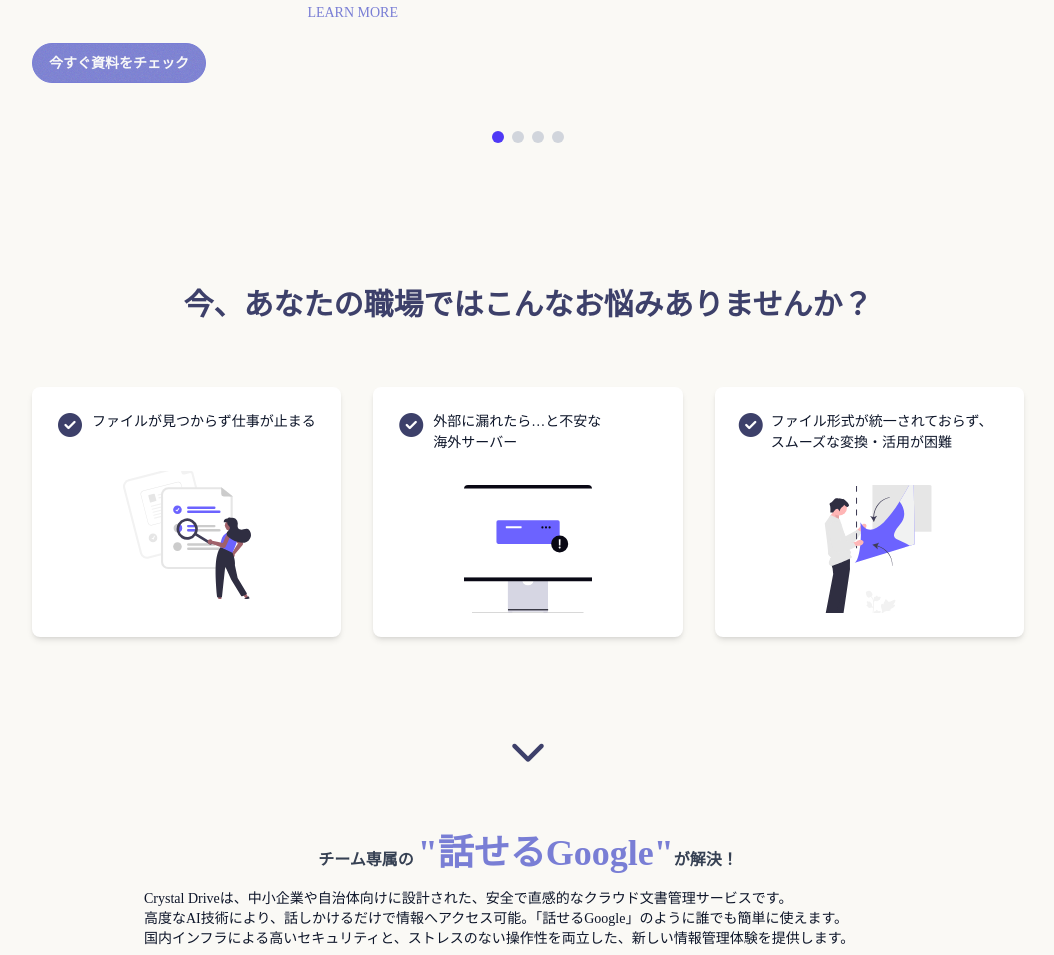
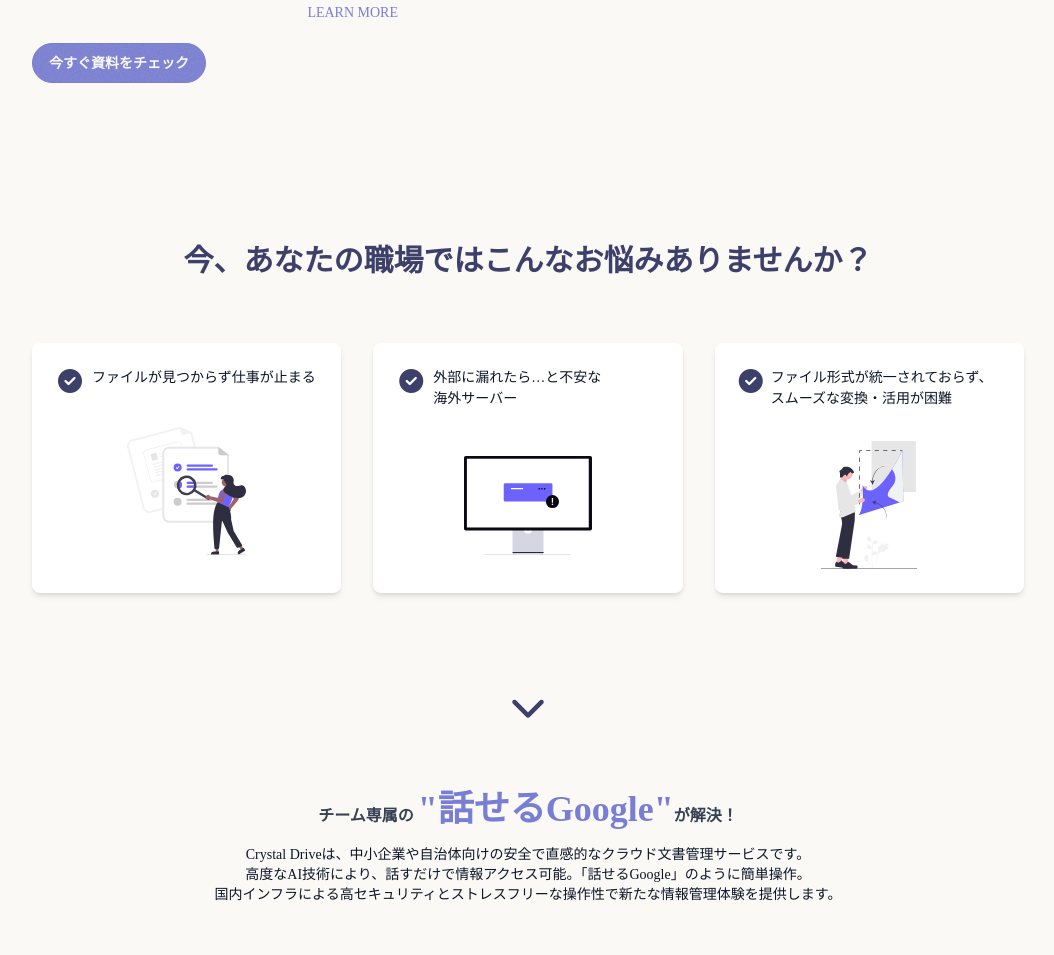
Before and after one commit to Rina-Koyasu/CrystalDrive, a website: page index.html in a window 1280 px wide. Shown: the part 477-1432 px from the top of the page, without its empty margins (112-1166 px from the left). Drawn offline with Linux system fonts and the light colour scheme.

Commit message:
initial commit

```diff
--- a/index.html
+++ b/index.html
@@ -54,16 +54,10 @@
               <button class="btn btn-primary mb-4">今すぐ資料をチェック</button></a>
           </div>
         </div>
-        <div class="w-full md:w-1/2 ">
+        <div class="w-full md:w-1/2 bg-white">
           <img src="./src/assets/images/hero_undraw_working_n9u0.svg" alt="Business person working"
             class="rounded-lg border-2 border-gray-200">
         </div>
-      </div>
-      <div class="flex justify-center mt-8 space-x-2">
-        <button class="w-3 h-3 rounded-full bg-indigo-600"></button>
-        <button class="w-3 h-3 rounded-full bg-gray-300"></button>
-        <button class="w-3 h-3 rounded-full bg-gray-300"></button>
-        <button class="w-3 h-3 rounded-full bg-gray-300"></button>
       </div>
     </div>
   </section>
@@ -90,7 +84,7 @@
             <figure class="flex justify-center">
               <div class="w-32 h-32 rounded overflow-hidden">
                 <img src="src/assets/images/1-1_undraw_file-searching_2ne8.svg" alt="困っている様子"
-                  class="w-full h-full object-cover" />
+                  class="w-full h-full object-contain" />
               </div>
             </figure>
           </div>
@@ -110,7 +104,7 @@
             <figure class="flex justify-center">
               <div class="w-32 h-32 rounded overflow-hidden">
                 <img src="src/assets/images/1-2_undraw_server-error_syuz.svg" alt="不安なストレージ"
-                  class="w-full h-full object-cover" />
+                  class="w-full h-full object-contain" />
               </div>
             </figure>
           </div>
@@ -130,7 +124,7 @@
             <figure class="flex justify-center">
               <div class="w-32 h-32 rounded overflow-hidden">
                 <img src="src/assets/images/1-3_undraw_convert_dgkv.svg" alt="ファイル形式の問題"
-                  class="w-full h-full object-cover" />
+                  class="w-full h-full object-contain" />
               </div>
             </figure>
           </div>
@@ -148,10 +142,10 @@
           class="text-4xl font-bold text-primary">"話せるGoogle"</span><span
           class="text-center mb-4 font-bold text-gray-700">が解決！</span></h2>
 
-      <p class="text-sm mb-16 max-w-3xl mx-auto">
-        Crystal Driveは、中小企業や自治体向けに設計された、安全で直感的なクラウド文書管理サービスです。<br>
-        高度なAI技術により、話しかけるだけで情報へアクセス可能。「話せるGoogle」のように誰でも簡単に使えます。<br>
-        国内インフラによる高いセキュリティと、ストレスのない操作性を両立した、新しい情報管理体験を提供します。
+      <p class="text-sm text-center mb-16 max-w-3xl mx-auto ">
+        Crystal Driveは、中小企業や自治体向けの安全で直感的なクラウド文書管理サービスです。<br>
+        高度なAI技術により、話すだけで情報アクセス可能。「話せるGoogle」のように簡単操作。<br>
+        国内インフラによる高セキュリティとストレスフリーな操作性で新たな情報管理体験を提供します。
       </p>
 
       <div class="flex flex-col md:flex-row gap-8 items-center mb-6">
@@ -160,7 +154,7 @@
 
       <!-- POINT 01 -->
       <div class="flex flex-col md:flex-row gap-8 items-center mb-10">
-        <div class="border border-gray-300 p-4 w-full md:w-1/3">
+        <div class="border border-gray-300 p-4 w-full md:w-1/3 bg-white">
           <div class="aspect-square flex items-center justify-center">
             <div class="rounded overflow-hidden">
               <img src="src/assets/images/1_undraw_podcast_0ioh.svg" alt="「話せるAI」"
@@ -183,7 +177,7 @@
 
       <!-- POINT 02 -->
       <div class="flex flex-col md:flex-row gap-8 items-center mb-10">
-        <div class="border border-gray-300 p-4 w-full md:w-1/3">
+        <div class="border border-gray-300 p-4 w-full md:w-1/3 bg-white">
           <div class="aspect-square  flex items-center justify-center">
             <div class="rounded overflow-hidden">
               <img src="src/assets/images/2_japan.png" alt="japan" class="w-full h-full object-contain" />
@@ -205,7 +199,7 @@
 
       <!-- POINT 03 -->
       <div class="flex flex-col md:flex-row gap-8 items-center mb-10">
-        <div class="border border-gray-300 p-4 w-full md:w-1/3">
+        <div class="border border-gray-300 p-4 w-full md:w-1/3 bg-white">
           <div class="aspect-square  flex items-center justify-center">
             <div class="rounded overflow-hidden">
               <img src="src/assets/images/3_undraw_cloud-docs_6cpw.svg" alt="データポータビリティ"
@@ -227,7 +221,7 @@
 
       <!-- POINT 04 -->
       <div class="flex flex-col md:flex-row gap-8 items-center mb-10">
-        <div class="border border-gray-300 p-4 w-full md:w-1/3">
+        <div class="border border-gray-300 p-4 w-full md:w-1/3 bg-white">
           <div class="aspect-square  flex items-center justify-center">
             <div class="rounded overflow-hidden">
               <img src="src/assets/images/4_undraw_ship-it_vn4g.svg" alt="UI/UX" class="w-full h-full object-contain" />
@@ -263,7 +257,7 @@
       <div class="md:w-1/2 w-full flex justify-start items-center p-8">
         <div class="h-full w-full flex items-center justify-start pl-8">
           <img src="src/assets/images/undraw_developer-activity.svg" alt="working"
-            class="max-h-full object-contain rounded-lg border-2 border-gray-300 shadow-lg" />
+            class="max-h-full object-contain rounded-lg border-2 border-gray-300 shadow-lg bg-white" />
         </div>
       </div>
       <!-- 右：フォーム -->
```
